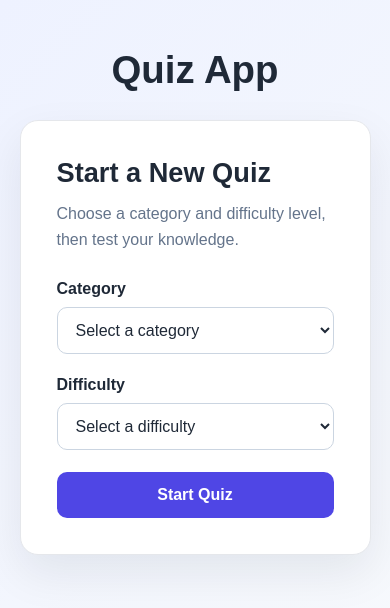
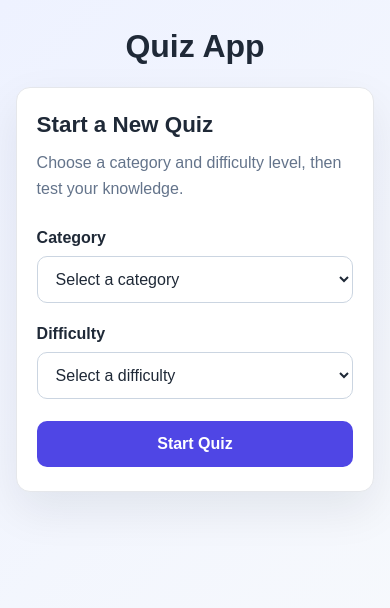
Before and after one commit to iangelicsx23/quiz-app, a React (Vite) app: page / in a window 390 px wide. Shown: the top 608 px of the page. Built offline with nearby package versions, Linux system fonts and the light colour scheme.

Commit message:
style(TASK-29): add responsive mobile design

```diff
--- a/src/index.css
+++ b/src/index.css
@@ -279,3 +279,43 @@ h1 {
   background: #4338ca;
   transform: translateY(-1px);
 }
+
+@media (max-width: 600px) {
+  main {
+    width: min(92%, 650px);
+    padding: 28px 0;
+  }
+
+  h1 {
+    margin-bottom: 22px;
+    font-size: 2rem;
+  }
+
+  .home-screen,
+  .quiz-screen,
+  .results-screen {
+    padding: 24px 20px;
+    border-radius: 14px;
+  }
+
+  .home-screen h2,
+  .quiz-screen h2 {
+    font-size: 1.4rem;
+  }
+
+  .results-screen h2 {
+    font-size: 1.7rem;
+  }
+
+  .results-percentage {
+    font-size: 2rem;
+  }
+
+  .progress-text {
+    font-size: 0.85rem;
+  }
+
+  .answer-button {
+    padding: 13px 14px;
+  }
+}
```
Also changed, not shown: 1 other file (tests, documents, lock files or other folders).
